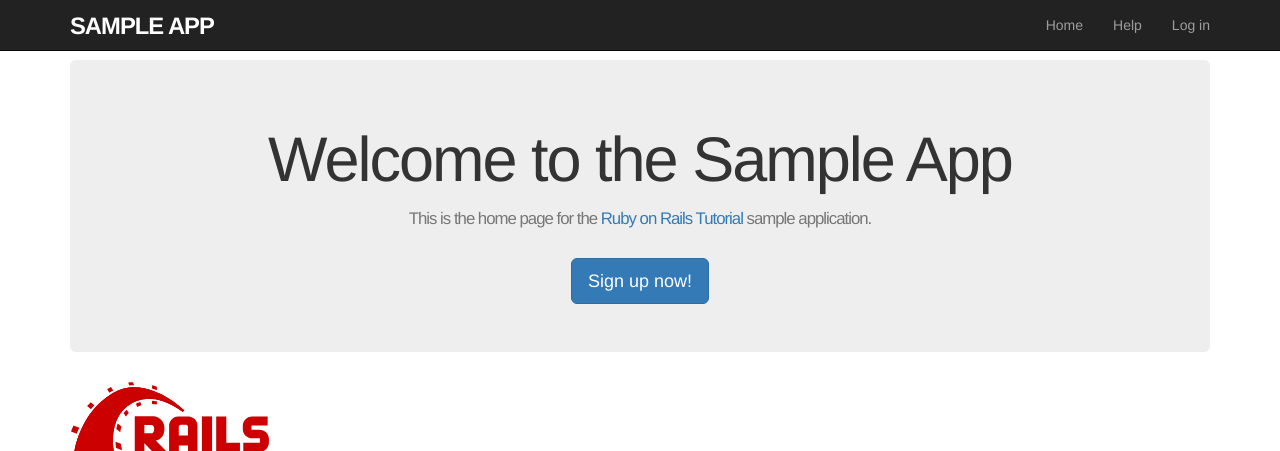
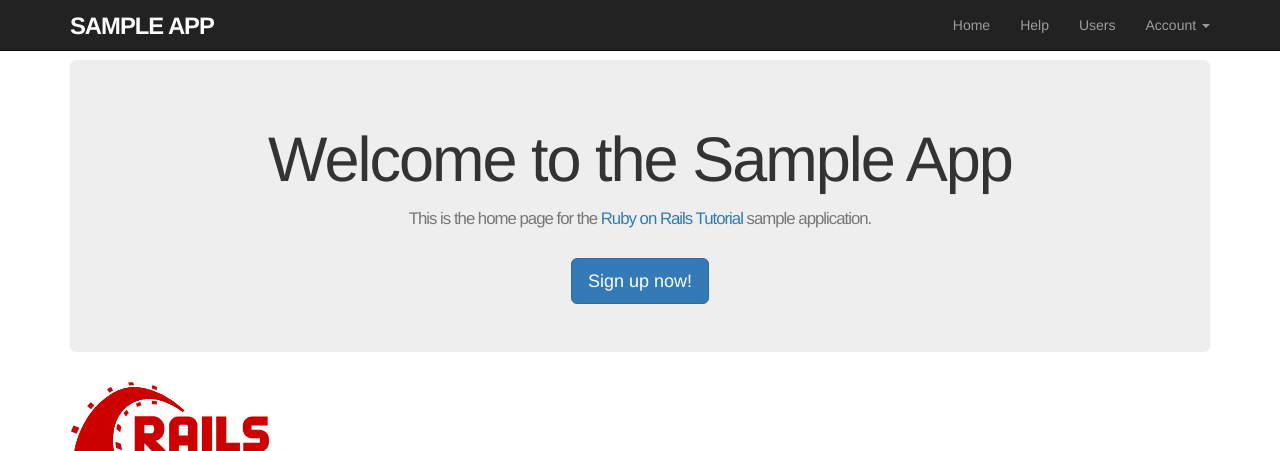
Before and after one commit to RatmirTech/kai-tech-web-sys-2, a Rails app: page / in a window 1280 px wide. Shown: the top 451 px of the page. Run offline with Rails 7, Linux system fonts and the light colour scheme; the visitor is signed in with stand-in values (Sample User, id 1); style sheets or scripts are compiled from the project's sources; some libraries are stand-ins or nearby versions.

Commit message:
Поменял ссылки в шапке в зависимости от статуса входа (листинг 8.19): для вошедшего пользователя показываются заглушка Users, выпадающее меню Account с Profile, заглушкой Settings и Log out через DELETE-запрос, для остальных - ссылка Log in. Добавил хелпер logged_in? (листинг 8.18). Меню пока раскрывается только разметкой, переключение на JavaScript - в следующем разделе. Набор зелёный.

```diff
--- a/lab8/app/helpers/sessions_helper.rb
+++ b/lab8/app/helpers/sessions_helper.rb
@@ -10,4 +10,9 @@ module SessionsHelper
       @current_user ||= User.find_by(id: session[:user_id])
     end
   end
+
+  # Returns true if the user is logged in, false otherwise.
+  def logged_in?
+    !current_user.nil?
+  end
 end
--- a/lab8/app/views/layouts/_header.html.erb
+++ b/lab8/app/views/layouts/_header.html.erb
@@ -3,9 +3,27 @@
     <%= link_to "sample app", root_path, id: "logo" %>
     <nav>
       <ul class="nav navbar-nav navbar-right">
-        <li><%= link_to "Home",    root_path %></li>
-        <li><%= link_to "Help",    help_path %></li>
-        <li><%= link_to "Log in", '#' %></li>
+        <li><%= link_to "Home", root_path %></li>
+        <li><%= link_to "Help", help_path %></li>
+        <% if logged_in? %>
+          <li><%= link_to "Users", "#" %></li>
+          <li class="dropdown">
+            <a href="#" id="account" class="dropdown-toggle">
+              Account <b class="caret"></b>
+            </a>
+            <ul id="dropdown-menu" class="dropdown-menu">
+              <li><%= link_to "Profile", current_user %></li>
+              <li><%= link_to "Settings", "#" %></li>
+              <li class="divider"></li>
+              <li>
+                <%= link_to "Log out", logout_path,
+                                       data: { "turbo-method": :delete } %>
+              </li>
+            </ul>
+          </li>
+        <% else %>
+          <li><%= link_to "Log in", login_path %></li>
+        <% end %>
       </ul>
     </nav>
   </div>
```
